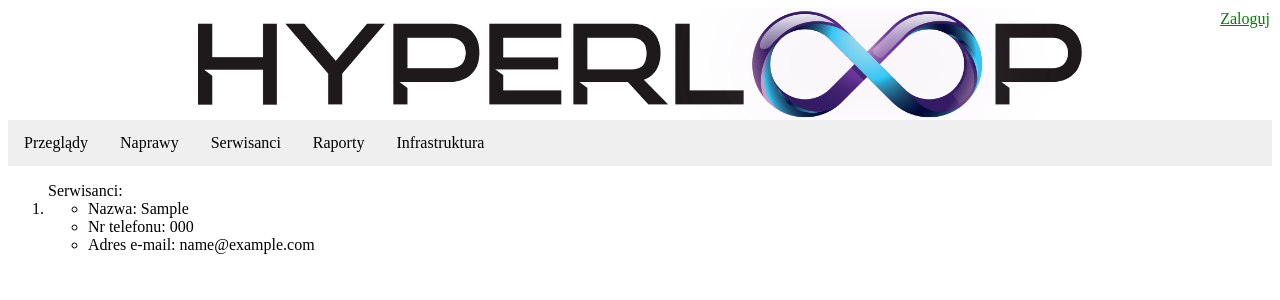
After one commit to JuliaStyp/BD2, a Flask app: page /service/ in a window 1280 px wide. The commit adds this page. Shown: the top 300 px of the page. Run offline with Flask 3, Linux system fonts and the light colour scheme; tables that the repository leaves empty hold one stand-in row (values such as "Sample post"); parts of the project's set-up code (start-up, migrations or seed data) failed here and were passed over.

Commit message:
added 'Serwisanci' subpage

```diff
--- a/project/app.py
+++ b/project/app.py
@@ -7,6 +7,7 @@ from db import db, init_db
 from routes.auth import auth_bp
 from routes.index import index_bp
 from routes.repairs import repairs_bp
+from routes.service import service_bp
 
 is_logged_in = False
 is_admin = False
@@ -19,6 +20,7 @@ app.secret_key = 'random_string_of_characters'
 app.register_blueprint(auth_bp)
 app.register_blueprint(index_bp)
 app.register_blueprint(repairs_bp)
+app.register_blueprint(service_bp)
 
 db.init_app(app)
 
--- a/project/db/__init__.py
+++ b/project/db/__init__.py
@@ -1,2 +1,2 @@
 from .database import db, init_db
-from .models import Rola, Uzytkownik, PowodNaprawy, Przeglad, ZgloszenieNaprawy, Naprawa, Przeglad
+from .models import Rola, Uzytkownik, PowodNaprawy, Przeglad, ZgloszenieNaprawy, Naprawa, Przeglad, Serwisant
--- /dev/null
+++ b/project/routes/service.py
@@ -0,0 +1,9 @@
+from flask import Blueprint, render_template, request, redirect, url_for, session
+from db import db, Serwisant
+
+service_bp = Blueprint("service_bp", __name__, url_prefix="/service")
+
+@service_bp.route("/")
+def service():
+    services = db.session.execute(db.select(Serwisant).order_by(Serwisant.id)).scalars()
+    return render_template("service/service.html", services=services)
--- a/project/static/css/styles.css
+++ b/project/static/css/styles.css
@@ -84,3 +84,6 @@ h1 {
     margin-left: auto;
     margin-right: auto;
 }
+.service-elem {
+    margin-bottom: 30px;
+}
--- a/project/templates/index.html
+++ b/project/templates/index.html
@@ -22,11 +22,13 @@
         <ul class="menu">
             <li><a href="#">Przeglądy</a></li>
             <li><a href="#">Naprawy</a></li>
-            <li><a href="#">Serwisanci</a></li>
+            <li><a href="{{ url_for('service_bp.service') }}">Serwisanci</a></li>
             <li><a href="#">Raporty</a></li>
             <li><a href="#">Infrastruktura</a></li>
         </ul>
     </nav>
+
+    {% block content %}
         {% if logged_in %}
         <div>
             <p> Witaj, {{ user_name }}!</p>
@@ -53,6 +55,7 @@
         </div>
 
         <a href="{{ url_for('auth_bp.auth') }}">Zarządzanie użytkownikami</a>
+    {% endblock %}
 
 
 
--- /dev/null
+++ b/project/templates/service/service.html
@@ -0,0 +1,16 @@
+{% extends 'index.html' %}
+
+{% block content %}
+<ol class="service_list">
+    Serwisanci:
+    {% for service in services %}
+    <li class="service-elem">
+        <ul>
+            <li>Nazwa: {{ service.nazwa }}</li>
+            <li>Nr telefonu: {{ service.nr_telefonu }}</li>
+            <li>Adres e-mail: {{ service.adres_mail }}</li>
+        </ul>
+    </li>
+    {% endfor %}
+</ol>
+{% endblock %}
```
Lines whose indentation alone changed are shown as unchanged.
